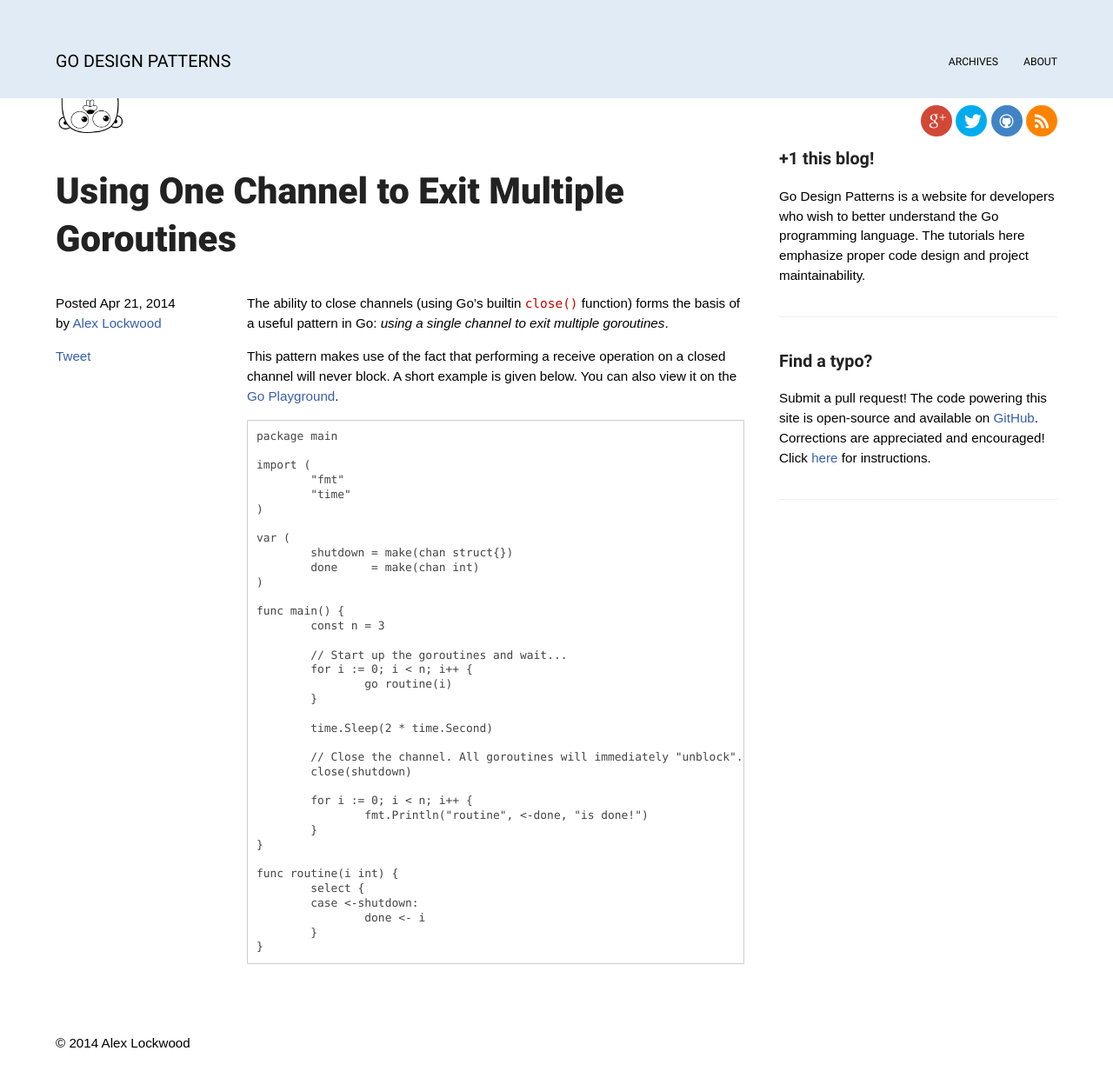
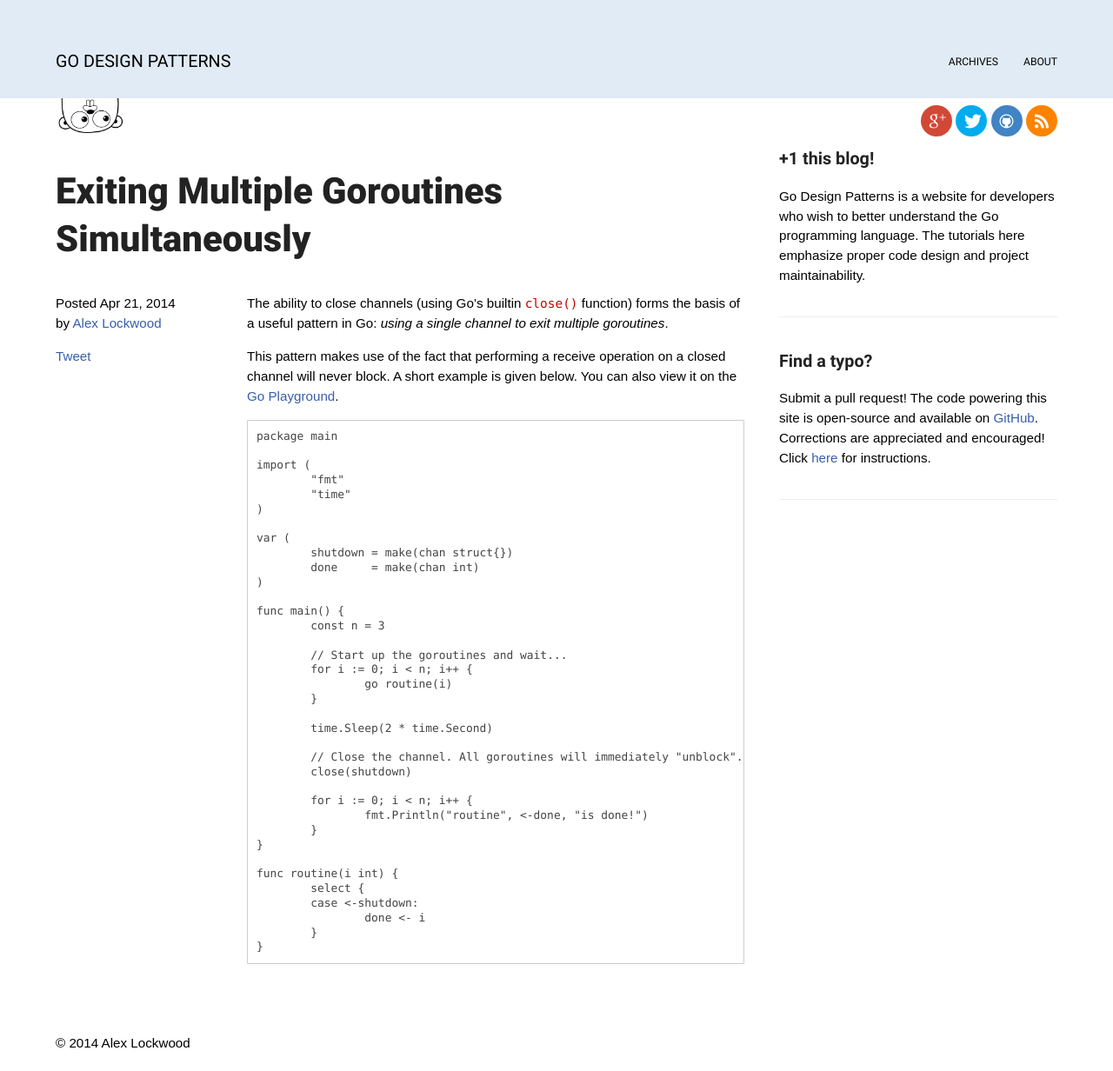
Before and after one commit to alexjlockwood/godesignpatterns, a Jekyll site: the page built from _posts/2014-04-21-exiting-multiple-goroutines-simultaneously.md, in a window 1280 px wide. Shown: the whole page at 87% size. Built offline with Jekyll 4.4.1, drawn with Linux system fonts in a browser that asks for light colours; some web fonts are replaced; Markdown is read by kramdown in place of the engine named in the settings; comment, search, counter and statistics services are not loaded.

Commit message:
updated title of post

```diff
--- a/_posts/2014-04-21-signal-exit-multiple-goroutines.md
+++ b/_posts/2014-04-21-exiting-multiple-goroutines-simultaneously.md
@@ -1,6 +1,6 @@
 ---
 layout: post
-title: 'Using One Channel to Exit Multiple Goroutines'
+title: 'Exiting Multiple Goroutines Simultaneously'
 ---
 The ability to close channels (using Go's builtin `close()` function) forms the basis of a useful pattern in Go: <i>using a single channel to exit multiple goroutines</i>.
 
```
Also changed, not shown: 1 other file.
